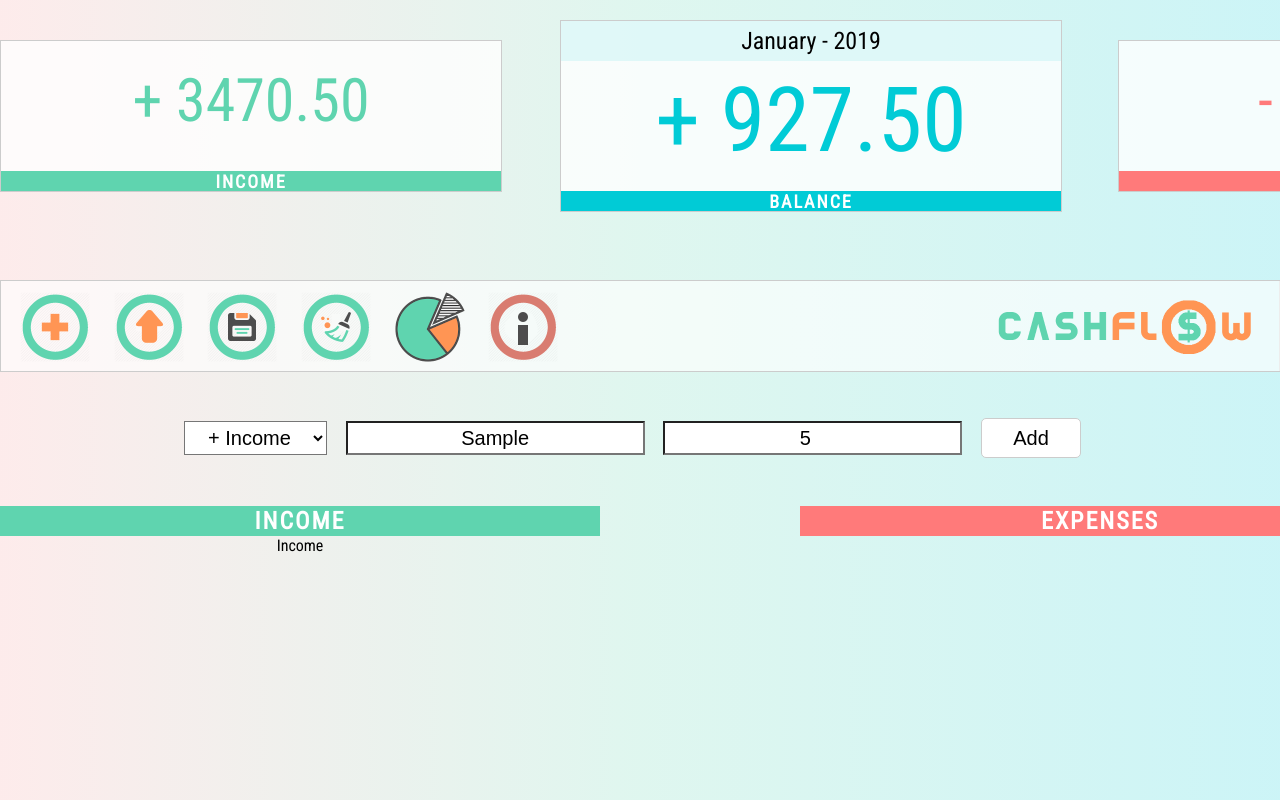
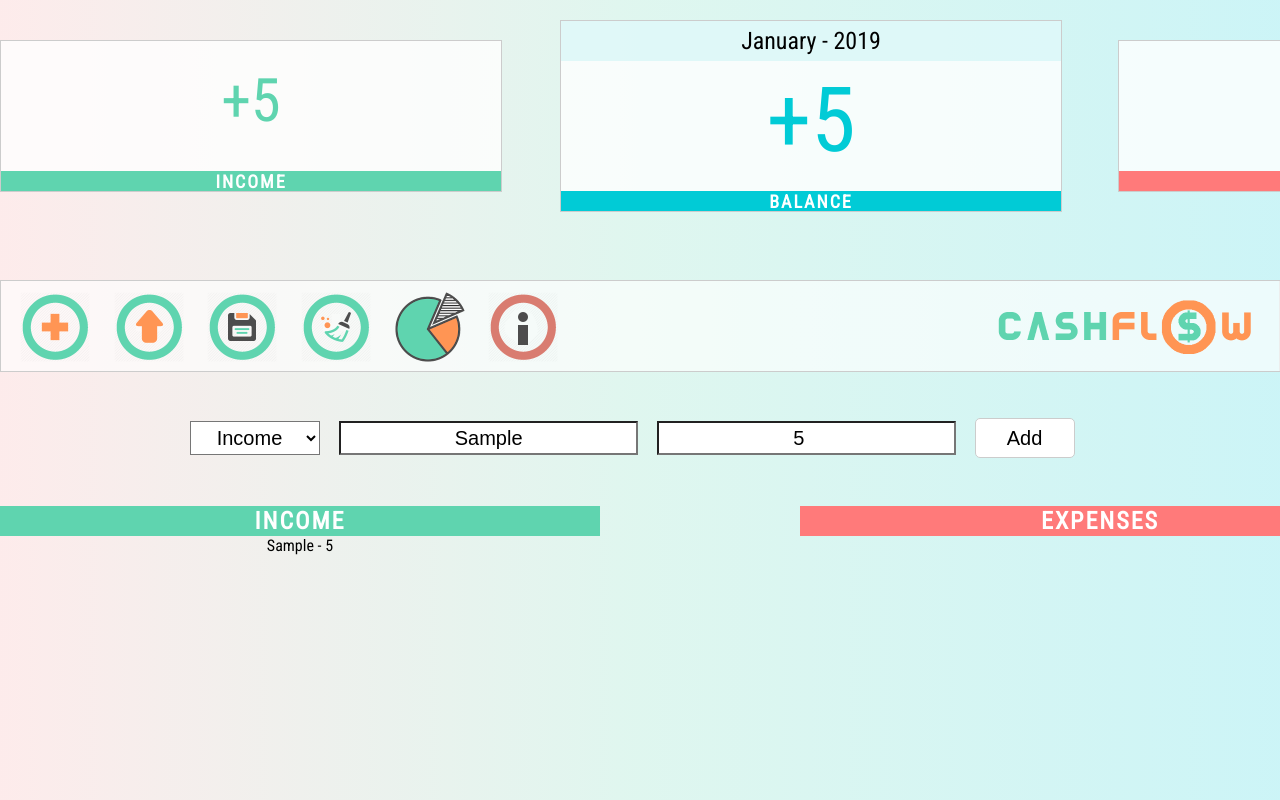
Before and after one commit to pawelkatny/CashFlow, a plain HTML site: page index.html in a window 1280 px wide. Both pictures are taken after typing "Sample", "5" into the empty fields and a click on the button "Add". Shown: the top 800 px of the page. Drawn offline with Linux system fonts and the light colour scheme.

Commit message:
15/12/2019 Adds few functions: - calculating budget data - adding new object to the data structure - displaying that object on the UI - clearing data (when clicking on menu icon "Clear data")

```diff
--- a/app.js
+++ b/app.js
@@ -7,18 +7,18 @@ let dataController = (function () {
         this.id = id,
             this.desc = desc,
             this.value = value
-    }
+    };
 
     let Expense = function (id, desc, value) {
         this.id = id,
             this.desc = desc,
             this.value = value
-    }
+    };
 
     let budgetDATA = {
         month: null,
         year: null,
-        budget: 0,
+        balance: 0,
         items: {
             inc: [],
             exp: []
@@ -27,11 +27,68 @@ let dataController = (function () {
             inc: 0,
             exp: 0
         }
+    };
+
+    let calcTotal = function (type) {
+        let total = 0;
+        budgetDATA.items[type].forEach((ele) => {
+            total += Number(ele.value);
+        })
+
+        budgetDATA.total[type] = total;
     }
 
     return {
-        getData: function() {
-            return budgetDATA;
+        getData: function () {
+            return {
+                balance: budgetDATA.balance,
+                inc: budgetDATA.total['inc'],
+                exp: budgetDATA.total['exp']
+            };
+        },
+
+        addItem: function (type, object) {
+            let ID, newItem, budget;
+            budget = budgetDATA.items[type];
+
+            if (budget.length == -1) {
+                ID = 0;
+            } else {
+                ID = budget.length;
+            }
+
+            if (type === 'inc') {
+                newItem = new Income(ID, object.desc, object.value);
+            } else if (type === 'exp') {
+                newItem = new Expense(ID, object.desc, object.value);
+            }
+
+            budget.push(newItem);
+
+            return newItem;
+
+        },
+
+        calcBudget: function () {
+            calcTotal('inc');
+            calcTotal('exp');
+            budgetDATA.balance = budgetDATA.total['inc'] - budgetDATA.total['exp']
+        },
+
+        clearBudget: function () {
+            budgetDATA.balance = 0;
+            budgetDATA.items = {
+                inc: [],
+                exp: []
+            };
+            budgetDATA.total = {
+                inc: 0,
+                exp: 0
+            };
+        },
+
+        test: function () {
+            console.log(budgetDATA);
         }
     }
 
@@ -63,7 +120,12 @@ let UIcontroller = (function () {
         inputType: '.input-type',
         inputDesc: '.add-desc',
         inputValue: '.add-value',
-        inputBtn: '.input-btn'
+        inputBtn: '.input-btn',
+        incList: '.main-income',
+        expList: '.main-expenses',
+        balance: '.balance-total',
+        incTotal: '.income-total',
+        expTotal: '.expenses-total'
     };
 
 
@@ -92,7 +154,6 @@ let UIcontroller = (function () {
 
             if (ID === 'header-menu-logo') {
                 fadeIn(logoInfo, infoData[key]);
-                console.log('true')
             } else {
                 fadeIn(iconInfo, infoData[key]);
             }
@@ -104,7 +165,6 @@ let UIcontroller = (function () {
 
             if (ID === 'header-menu-logo') {
                 fadeOut(logoInfo, infoData[key]);
-                console.log('false')
             } else {
                 fadeOut(iconInfo, infoData[key]);
             }
@@ -118,6 +178,32 @@ let UIcontroller = (function () {
             }
         },
 
+        addItemUI: function (type, object) {
+            let html, newHtml, selector;
+
+            html = '<div id="' + type + '-%id"><span>%desc - </span><span>%val</span></div>';
+
+            if (type === 'inc') {
+                selector = document.querySelector(stringsDOM.incList);
+            } else if (type === 'exp') {
+                selector = document.querySelector(stringsDOM.expList);
+            }
+
+            newHtml = html.replace('%id', object.id);
+            newHtml = newHtml.replace('%desc', object.desc);
+            newHtml = newHtml.replace('%val', object.value);
+
+            selector.insertAdjacentHTML('beforeend', newHtml);
+
+        },
+
+        updateUI: function (objData) {
+            document.querySelector(stringsDOM.balance).textContent = objData.balance < 0 ? objData.balance : (objData.balance == 0 ?
+                objData.balance : '+' + objData.balance);
+            document.querySelector(stringsDOM.incTotal).textContent = objData.inc == 0 ? '- - -' : '+' + objData.inc;
+            document.querySelector(stringsDOM.expTotal).textContent = objData.exp == 0 ? '- - -' : '-' + objData.exp;
+        },
+
         stringsDOM: function () {
             return stringsDOM;
         }
@@ -129,13 +215,52 @@ let UIcontroller = (function () {
 
 let appController = (function (ctrData, ctrUI) {
 
+    let addItem = function () {
+
+        //get input
+        let input = ctrUI.getInput();
+        //add item to data structure
+        let newItem = ctrData.addItem(input.type, input);
+        //add item to ui
+        ctrUI.addItemUI(input.type, newItem);
+        //update budget
+        updateBudget();
+
+    }
+
+    let updateBudget = function () {
+        ctrData.calcBudget();
+        let budgetInfo = ctrData.getData();
+        ctrUI.updateUI(budgetInfo);
+    }
+
+    let findKey = (object, value) => Object.keys(object).find(key => object[key] === value ? key : null);
+
+    let startMenu = function (key) {
+        menuFunctions[key]();
+    }
+
+    let menuFunctions = {
+        newBudget: function () {
+            console.log('New budget!');
+        },
+
+        clearData: function () {
+            ctrData.clearBudget();
+            updateBudget();
+        }
+    }
+
+    let setupEvents = function () {
+
+
         let DOM = ctrUI.stringsDOM();
 
         let navBar = document.querySelector('.header-menu-container');
 
         let addBtn = document.querySelector(DOM.inputBtn);
 
-    let findKey = (object, value) => Object.keys(object).find(key => object[key] === value ? key : null)
+
 
         navBar.addEventListener('mouseover', (event) => {
             let key = findKey(DOM, event.target.id);
@@ -151,10 +276,24 @@ let appController = (function (ctrData, ctrUI) {
             };
         });
 
-    addBtn.addEventListener('click', () => {
-        console.log(ctrUI.getInput());
+        navBar.addEventListener('click', (event) => {
+            let key = findKey(DOM, event.target.id);
+            if (key) {
+                startMenu(key);
+            };
         })
+        addBtn.addEventListener('click', addItem);
+    }
 
+    return {
+        start: function () {
+            setupEvents();
+            menuFunctions.clearData();
+            console.log('Application started.')
+        }
+    }
 
 
 })(dataController, UIcontroller);
+
+appController.start();
--- a/index.html
+++ b/index.html
@@ -13,12 +13,12 @@
     <header class="header-container">
         <section class="header-data-summary">
             <div class="income-sumup border-gray">
-                <div class="income-total">+ 3470.50</div>
+                <div class="income-total"></div>
                 <div class="income-balance">INCOME</div>
             </div>
             <div class="budget-sumup border-gray">
                 <div class="budget-info highlight-budget">January - 2019</div>
-                <div class="budget-total">+ 927.50</div>
+                <div class="balance-total"></div>
                 <div class="budget-balance">BALANCE</div>
 
             </div>
@@ -48,8 +48,8 @@
     <main class="main-container">
         <div class="data-input">
             <select name="type" class="input-type">
-                <option value="inc">+ Income</option>
-                <option value="exp">- Expense</option>
+                <option value="inc">Income</option>
+                <option value="exp">Expense</option>
             </select>
             <input type="text" class="input-type add-desc" placeholder="Add description">
             <input type="number" class="input-type add-value" placeholder="Value">
@@ -58,7 +58,6 @@
         <section class="main-content clearfix">
             <div class="main-income">
                 <div class="income-balance margin-reset">INCOME</div>
-                <div>Income</div>
             </div>
             <div class="main-expenses">
                 <div class="expenses-balance margin-reset">EXPENSES</div>
--- a/style.css
+++ b/style.css
@@ -45,12 +45,12 @@ body {
     margin-left: 560px;
 }
 
-.budget-total, .income-total, .expenses-total {
+.balance-total, .income-total, .expenses-total {
     height: 120px;
     line-height: 120px;
 }
 
-.budget-total {
+.balance-total {
     font-size: 90px;
     color: #01cbd6;
 }
```
Lines whose indentation alone changed are shown as unchanged.
